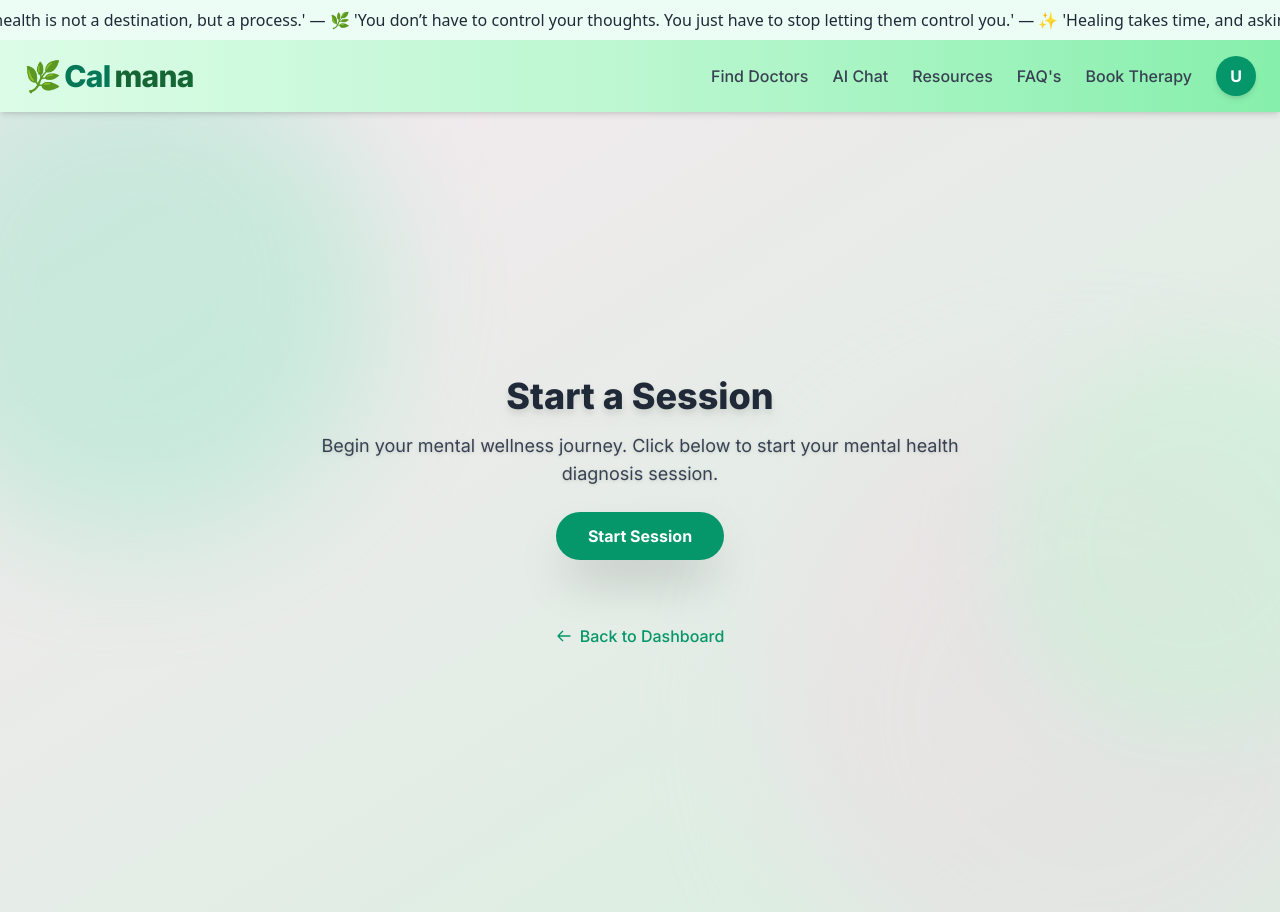
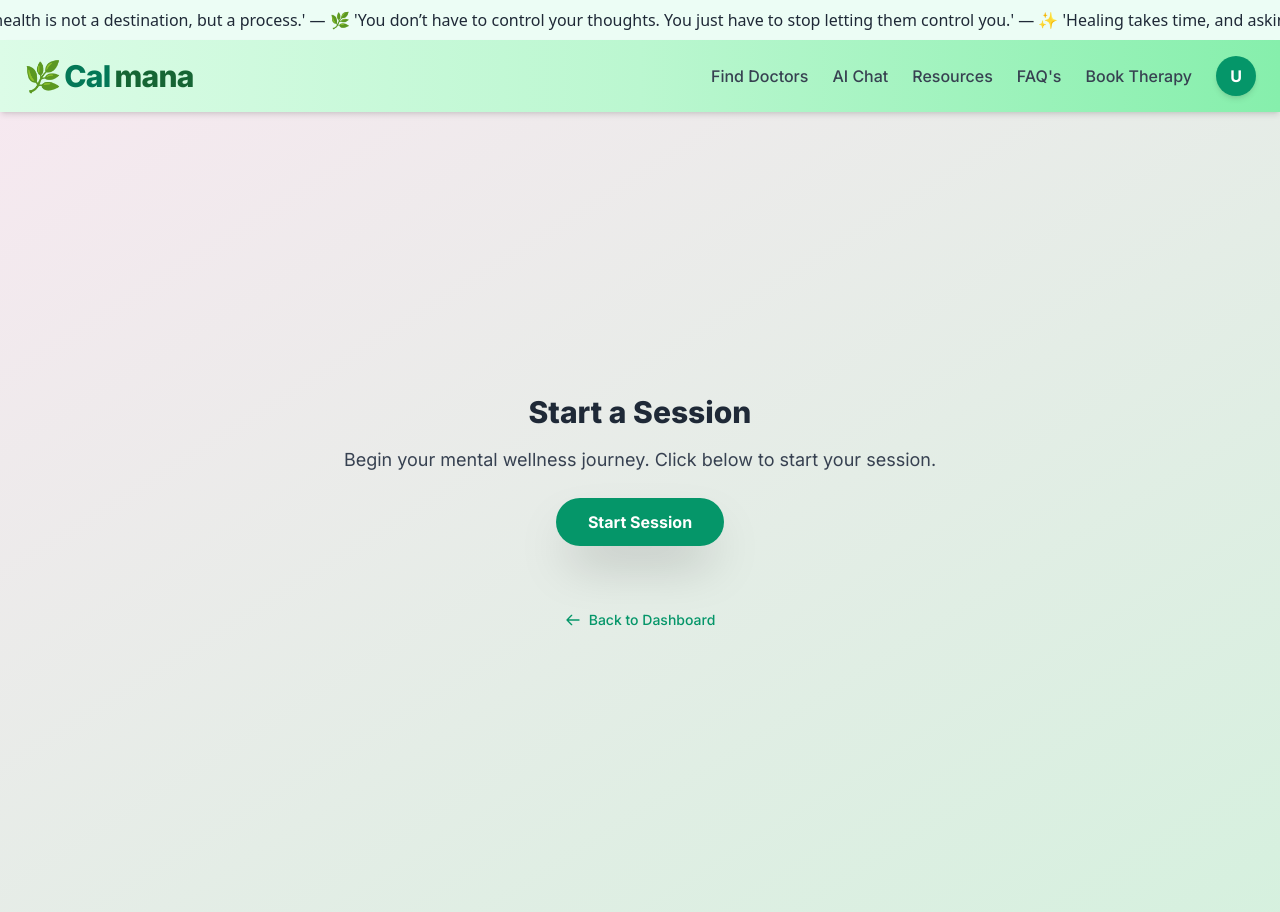
Before and after one commit to hardik951/Calmana, a React (Create React App) app in the folder client/: page /start-session in a window 1280 px wide. Built offline with nearby package versions, Linux system fonts and the light colour scheme; sample sign-in values are in the browser's storage.

Commit message:
Diagnosis bot addition

```diff
--- a/client/src/pages/StartSession.jsx
+++ b/client/src/pages/StartSession.jsx
@@ -8,6 +8,7 @@ export default function StartSession() {
     { sender: 'ai', text: 'Hello! I am your AI assistant. How are you feeling today?' }
   ]);
   const [input, setInput] = useState('');
+  const [diagnosedIssue, setDiagnosedIssue] = useState('generalized anxiety'); // can be dynamic later
 
   const handleSend = async (e) => {
     e.preventDefault();
@@ -21,7 +22,8 @@ export default function StartSession() {
         method: "POST",
         headers: { "Content-Type": "application/json" },
         body: JSON.stringify({
-          conversation: [...messages.map(m => `${m.sender}: ${m.text}`), `user: ${input}`].join("\n")
+          conversation: [...messages.map(m => `${m.sender}: ${m.text}`), `user: ${input}`].join("\n"),
+          diagnosed_issue: diagnosedIssue
         })
       });
 
@@ -39,63 +41,57 @@ export default function StartSession() {
   };
 
   return (
-    <div className="relative w-screen h-screen min-h-screen min-w-full flex flex-col items-center justify-center overflow-hidden font-inter">
+    <div className="relative w-screen h-screen flex flex-col items-center justify-center font-inter">
       {/* Background */}
-      <div className="absolute inset-0 z-0">
-        <div className="w-full h-full bg-gradient-to-br from-emerald-200 via-pink-100 to-green-200 animate-gradient-green-pink-shift bg-[length:300%_300%]" />
-        <div className="absolute top-[-10%] left-[-10%] w-[40vw] h-[40vw] bg-emerald-300 opacity-30 rounded-full blur-3xl animate-pulse-slow" />
-        <div className="absolute bottom-[-15%] right-[-10%] w-[50vw] h-[50vw] bg-pink-200 opacity-30 rounded-full blur-3xl animate-pulse-slower" />
-        <div className="absolute top-[30%] right-[-8%] w-[30vw] h-[30vw] bg-green-200 opacity-20 rounded-full blur-2xl animate-pulse" />
-      </div>
+      <div className="absolute inset-0 z-0 bg-gradient-to-br from-emerald-200 via-pink-100 to-green-200 animate-gradient-green-pink-shift" />
+
       <div className="relative z-10 flex flex-col items-center justify-center w-full h-full">
-        <h1 className="text-2xl md:text-3xl lg:text-4xl font-extrabold text-gray-800 mb-4 text-center leading-tight drop-shadow-lg">
+        <h1 className="text-3xl font-extrabold text-gray-800 mb-4 text-center">
           Start a Session
         </h1>
-        <p className="text-sm md:text-base lg:text-lg text-gray-700 mb-6 text-center max-w-2xl leading-relaxed drop-shadow">
-          Begin your mental wellness journey. Click below to start your mental health diagnosis session.
+        <p className="text-lg text-gray-700 mb-6 text-center max-w-2xl">
+          Begin your mental wellness journey. Click below to start your session.
         </p>
+
         {!sessionStarted ? (
           <button
             onClick={() => setSessionStarted(true)}
-            className="bg-emerald-600 text-white py-3 px-8 rounded-full text-base font-bold shadow-2xl hover:bg-emerald-700 hover:scale-105 transition-all duration-300 mb-8"
+            className="bg-emerald-600 text-white py-3 px-8 rounded-full font-bold shadow-2xl hover:bg-emerald-700 hover:scale-105 transition-all duration-300 mb-8"
           >
             Start Session
           </button>
         ) : (
-          <div className="flex flex-col items-center justify-center w-full h-[60vh] md:h-[70vh] lg:h-[75vh]">
-            <div className="bg-white/90 shadow-2xl rounded-3xl p-4 md:p-6 lg:p-8 w-full max-w-2xl h-full flex flex-col border border-emerald-100 animate-fade-in-up">
-              <h3 className="text-lg md:text-xl lg:text-2xl font-bold text-emerald-700 mb-2 text-center">Mental Health Diagnosis</h3>
-              <div className="flex-1 overflow-y-auto mb-2 space-y-2 pr-2 custom-scrollbar text-sm md:text-base lg:text-lg">
+          <div className="flex flex-col items-center justify-center w-full h-[70vh]">
+            <div className="bg-white/90 shadow-2xl rounded-3xl p-6 w-full max-w-2xl h-full flex flex-col border border-emerald-100">
+              <h3 className="text-2xl font-bold text-emerald-700 mb-2 text-center">Mental Health Diagnosis</h3>
+              <div className="flex-1 overflow-y-auto mb-2 space-y-2 pr-2 custom-scrollbar">
                 {messages.map((msg, idx) => (
                   <div key={idx} className={`flex ${msg.sender === 'user' ? 'justify-end' : 'justify-start'}`}>
-                    <div className={`px-3 py-2 rounded-2xl max-w-md md:max-w-xl text-sm md:text-base lg:text-lg ${msg.sender === 'user' ? 'bg-emerald-200 text-right' : 'bg-emerald-50 text-left'}`}>
+                    <div className={`px-3 py-2 rounded-2xl max-w-md text-sm ${msg.sender === 'user' ? 'bg-emerald-200 text-right' : 'bg-emerald-50 text-left'}`}>
                       {msg.text}
                     </div>
                   </div>
                 ))}
               </div>
-              <form onSubmit={handleSend} className="flex gap-2 md:gap-3 mt-2">
+              <form onSubmit={handleSend} className="flex gap-2 mt-2">
                 <input
                   type="text"
                   value={input}
                   onChange={e => setInput(e.target.value)}
                   placeholder="Type your message..."
-                  className="flex-1 px-3 py-2 rounded-full border border-emerald-200 focus:outline-none focus:ring-2 focus:ring-emerald-400 text-sm md:text-base"
+                  className="flex-1 px-3 py-2 rounded-full border border-emerald-200 focus:outline-none focus:ring-2 focus:ring-emerald-400"
                 />
-                <button
-                  type="submit"
-                  className="bg-emerald-500 text-white px-4 py-2 rounded-full font-semibold text-sm md:text-base hover:bg-emerald-600 transition-all duration-200 shadow-md"
-                >
+                <button type="submit" className="bg-emerald-500 text-white px-4 py-2 rounded-full hover:bg-emerald-600">
                   Send
                 </button>
               </form>
             </div>
           </div>
         )}
+
         <button
           onClick={() => navigate('/dashboard')}
-          className="text-emerald-600 hover:underline font-medium flex items-center justify-center mt-8 text-sm md:text-base"
-          aria-label="Back to Home"
+          className="text-emerald-600 hover:underline font-medium mt-8 text-sm flex items-center"
         >
           <svg xmlns="http://www.w3.org/2000/svg" className="h-4 w-4 mr-2" fill="none" viewBox="0 0 24 24" stroke="currentColor" strokeWidth={2}>
             <path strokeLinecap="round" strokeLinejoin="round" d="M10 19l-7-7m0 0l7-7m-7 7h18" />
```
Also changed, not shown: 2 other files (tests, documents, lock files or other folders).
